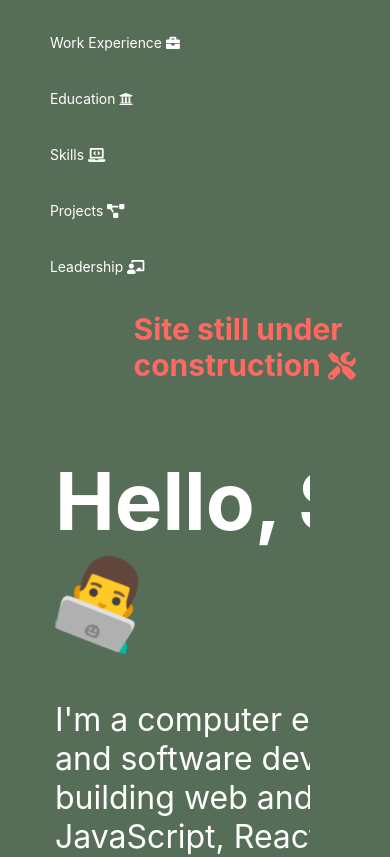
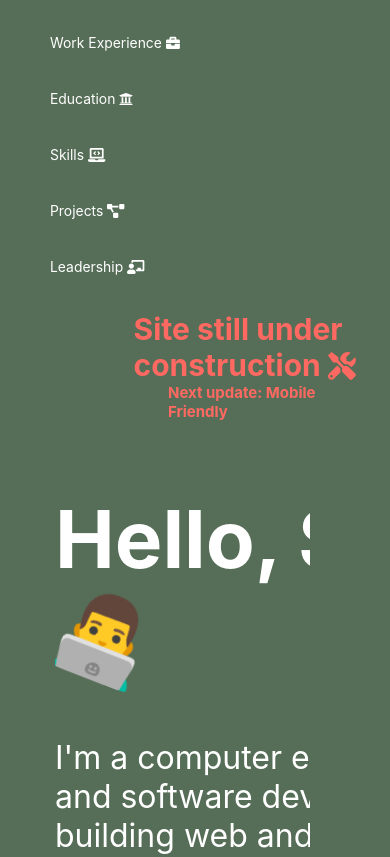
Before and after one commit to Steven7926/PortfolioSite, a React (Create React App) app in the folder portfoliosite/: page / in a window 390 px wide. Shown: the top 857 px of the page. Built offline with nearby package versions, Linux system fonts and the light colour scheme.

Commit message:
Mobile friendly update label

```diff
--- a/portfoliosite/src/components/Header.js
+++ b/portfoliosite/src/components/Header.js
@@ -50,6 +50,9 @@ function Header() {
                         <span style={{ fontWeight: 'bold', color: '#FF6961', fontSize: '30px' }}>Site still under construction </span>
                         <FontAwesomeIcon icon={faTools} style={{ fontWeight: 'bold', color: '#FF6961' }} size = '2x' />
                     </li>
+                    <li style={{ marginLeft: '40%' }}>
+                        <span style={{ fontWeight: 'bold', color: '#FF6961', fontSize: '15px' }}>Next update: Mobile Friendly </span>
+                    </li>
                 </ul>
             </header>
         </Bounce>
```
